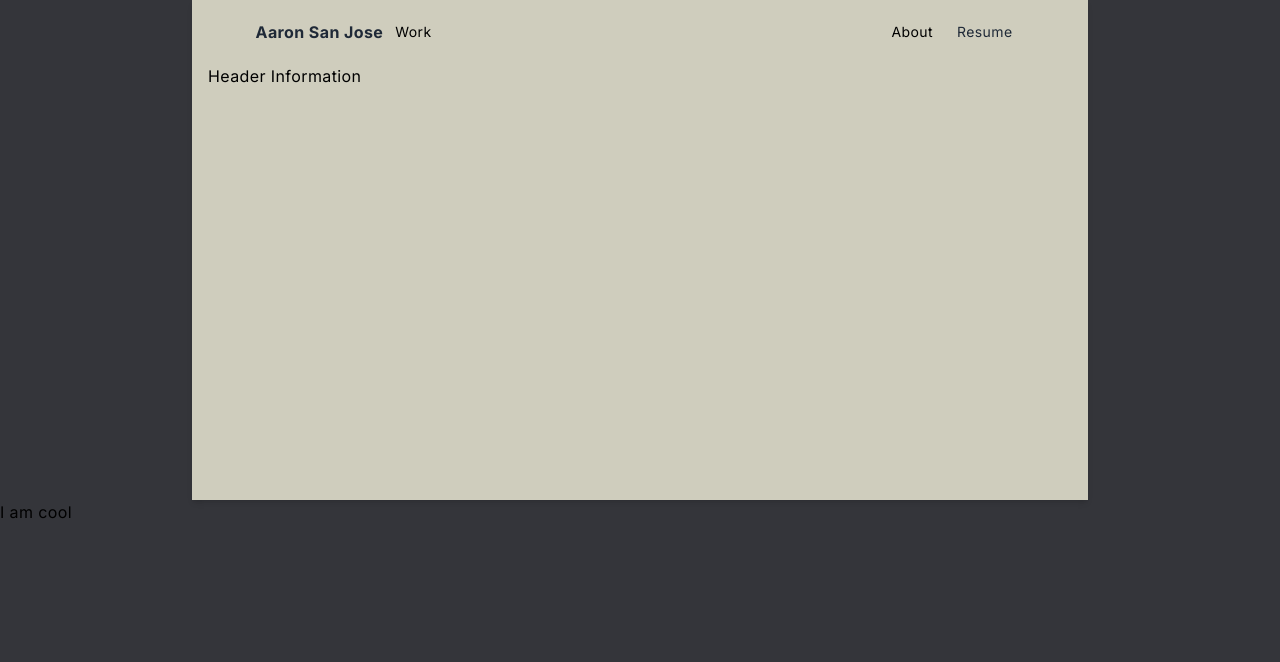
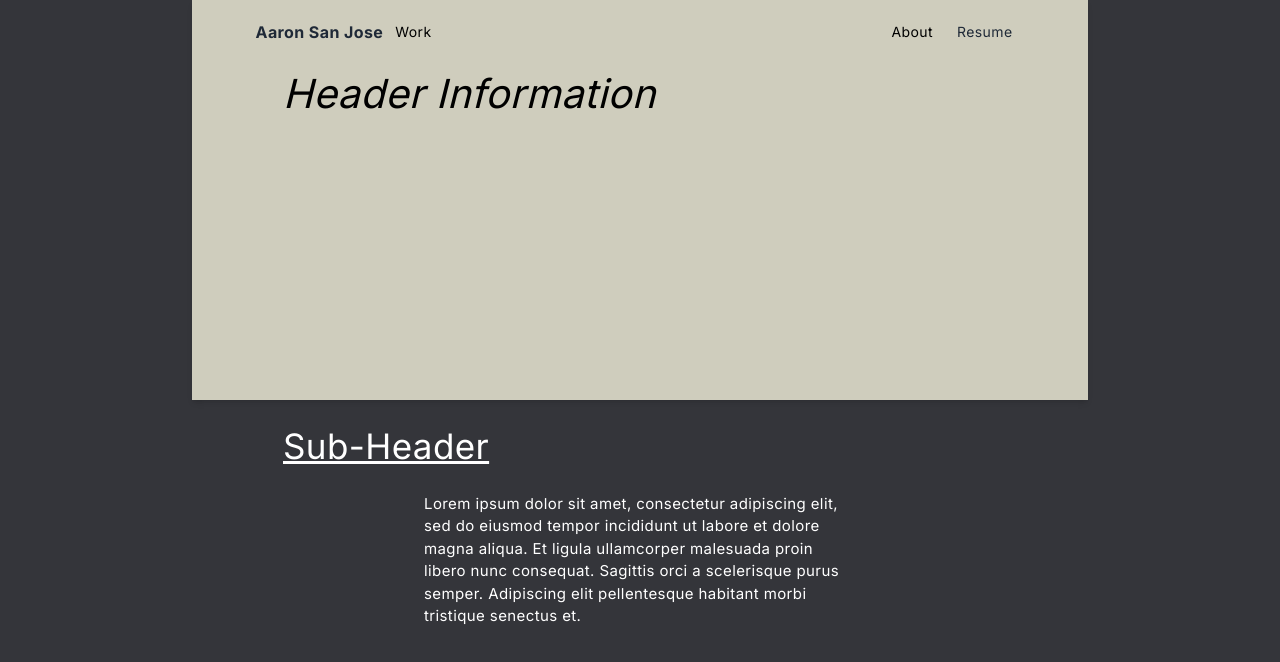
Before and after one commit to MikeSanDev/asj-portfolio, a Next.js app: page / in a window 1280 px wide. Shown: the top 662 px of the page. Built offline with nearby package versions, Linux system fonts and the light colour scheme.

Commit message:
main page edit

```diff
--- a/app/globals.css
+++ b/app/globals.css
@@ -34,6 +34,9 @@ body::-webkit-scrollbar {
 }
 
 /***************************MAIN****************************/
+
+
+/*************************** Nav-Bar ****************************/
 li {
   list-style: none;
 }
@@ -48,6 +51,25 @@ li {
   ;
 }
 
-/*************************** Nav-Bar ****************************/
+.header-info {
+  font-size: 40px;
+  margin-left: 75px;
+}
+
 /*************************** Body ****************************/
+.sub-header {
+  color: white;
+  font-size: 35px;
+  margin-top: 20px;
+  margin-left: 75px;
+  text-decoration: underline;
+}
+
+.sub-text {
+  color: white;
+  font-size: 15px;
+  width: 50%;
+  margin-top: 20px;
+}
+
 /*************************** Footer ****************************/
--- a/app/page.tsx
+++ b/app/page.tsx
@@ -4,8 +4,17 @@ export default function Home() {
   return (
     <div>
       <Navbar />
-      <main>
-        <h1>I am cool</h1>
+      <main className=" mx-auto " style={{ width: '70%', maxWidth: '1200px', height: '500px'}} >
+      <div className="max-w-7xl mx-auto px-4 ">
+          <h1 className="sub-header">Sub-Header</h1>
+      <div className="flex justify-center">
+          <p  className="sub-text ">Lorem ipsum dolor sit amet, consectetur adipiscing elit, sed do eiusmod tempor incididunt ut labore et dolore magna aliqua. Et ligula ullamcorper malesuada proin libero nunc consequat. Sagittis orci a scelerisque purus semper. Adipiscing elit pellentesque habitant morbi tristique senectus et.
+        </p>
+      </div>
+      <div>
+
+      </div>
+        </div>
       </main>
     </div>
   );
--- a/components/Navbar.tsx
+++ b/components/Navbar.tsx
@@ -2,7 +2,7 @@ import Link from 'next/link';
 
 export default function Navbar() {
   return (
-    <nav className="bg-secondaryColor shadow-md mx-auto" style={{ width: '70%', maxWidth: '1200px', height: '500px'}} >
+    <nav className="bg-secondaryColor shadow-md mx-auto" style={{ width: '70%', maxWidth: '1200px', height: '400px'}} >
      <div className="max-w-7xl mx-auto px-4 ">
         <div className="flex justify-center items-center h-16">
           <div className="flex items-center">
@@ -24,7 +24,7 @@ export default function Navbar() {
             </div>
           </div>
         </div>
-          <h1>Header Information</h1>
+          <em className='header-info'>Header Information</em>
           <div>
 
           </div>
```
Also changed, not shown: pages/work.tsx (added).
